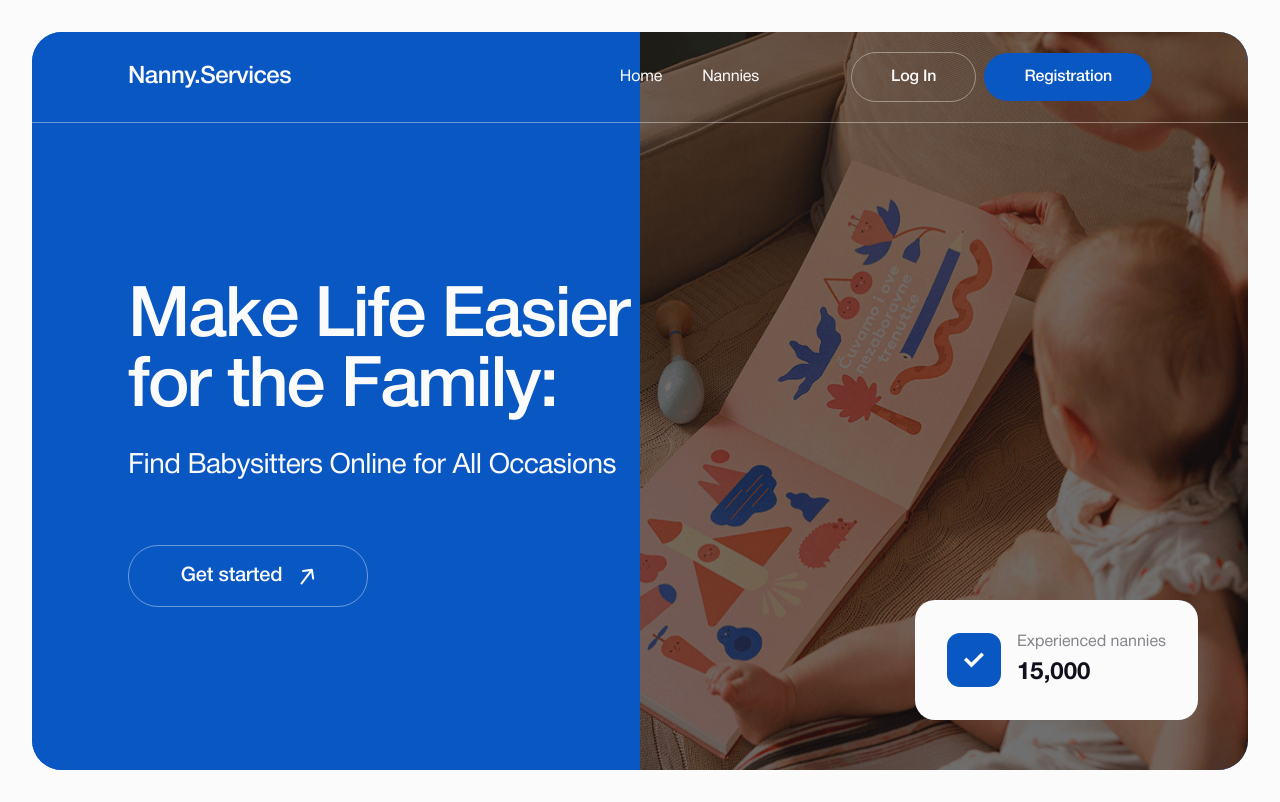
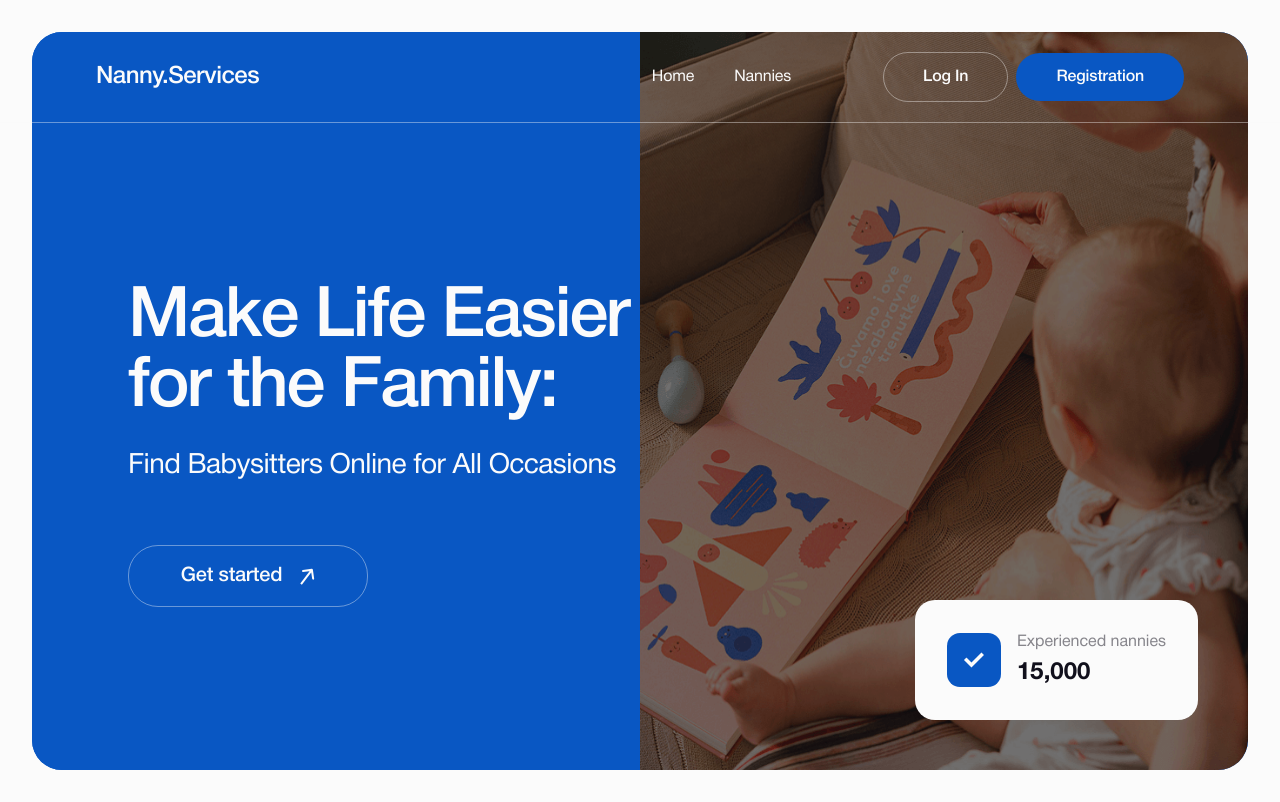
Before and after one commit to Mariia-Ostapets/nanny-services-app, a React (Vite) app: page / in a window 1280 px wide. Built offline with nearby package versions, Linux system fonts and the light colour scheme; no server answers.

Commit message:
Fix position of ErrMsg in MakeApp form, bgr for header and main, delete clg

```diff
--- a/src/components/Header/Header.jsx
+++ b/src/components/Header/Header.jsx
@@ -17,11 +17,14 @@ export default function Header({ type }) {
   const closeModal = () => setModalContent(null);
 
   return (
+    <>
       <header
+        className={clsx(type && css.headerHome, !type && css.headerNannies)}
+      >
+        <div
           className={clsx(
-        css.header,
-        type && css.headerHome,
-        !type && css.headerNannies
+            type && css.headerContainerHome,
+            !type && css.headerContainerNannies
           )}
         >
           <Link className={css.logo} to="/">
@@ -43,6 +46,8 @@ export default function Header({ type }) {
           <ModalForm modalIsOpen={!!modalContent} closeModal={closeModal}>
             {modalContent}
           </ModalForm>
+        </div>
       </header>
+    </>
   );
 }
--- a/src/components/Header/Header.module.css
+++ b/src/components/Header/Header.module.css
@@ -1,27 +1,46 @@
-.header {
-  display: flex;
-  align-items: center;
-  justify-content: space-between;
-  z-index: 9999999;
-  top: 0px;
-  left: 0px;
-  right: 0px;
-}
-
 .headerHome {
   position: absolute;
   background-color: transparent;
   border-bottom: 1px solid rgba(251, 251, 251, 0.4);
-  max-width: 1376px;
-  padding: 20px 96px;
+  top: 32px;
+  left: 0;
+  right: 0;
+  display: flex;
+  justify-content: center;
+  z-index: 9999999;
+  width: 100%;
 }
 
 .headerNannies {
   position: fixed;
+  padding: 30px 128px;
   background-color: var(--primary-color-blue);
+  padding: 30px 0;
+  display: flex;
+  justify-content: center;
+  top: 0;
+  left: 0;
+  right: 0;
+  width: 100%;
+  z-index: 9999999;
+}
+
+.headerContainerHome {
+  max-width: 1376px;
+  padding: 20px 96px;
+  display: flex;
+  justify-content: space-between;
+  align-items: center;
+  width: 100%;
+}
+
+.headerContainerNannies {
+  display: flex;
+  align-items: center;
+  justify-content: space-between;
+  width: 100%;
   max-width: 1440px;
-  margin: 0 auto;
-  padding: 30px 128px;
+  padding: 0 128px;
 }
 
 .logo {
--- a/src/components/MakeAppointmentForm/MakeAppointmentForm.jsx
+++ b/src/components/MakeAppointmentForm/MakeAppointmentForm.jsx
@@ -11,7 +11,7 @@ const schema = yup.object().shape({
   tel: yup
     .string()
     .required('Phone is required')
-    .matches(/^\+380\d{9}$/, 'Phone number must be in format +380XXXXXXXXX'),
+    .matches(/^\+380\d{9}$/, 'Phone must be in format +380XXXXXXXXX'),
   age: yup
     .number()
     .transform((value, originalValue) =>
@@ -34,8 +34,6 @@ const schema = yup.object().shape({
 
 export default function MakeAppointmentForm({ closeModal, nannie }) {
   const onSubmit = data => {
-    console.log(data);
-    console.log('send');
     toast.success(
       'The appointment with babysitter has been successfully scheduled! The manager will contact you shortly to clarify the details.'
     );
--- a/src/components/MakeAppointmentForm/MakeAppointmentForm.module.css
+++ b/src/components/MakeAppointmentForm/MakeAppointmentForm.module.css
@@ -107,6 +107,7 @@ input[type='number']::-webkit-inner-spin-button {
 .errorMessageTel {
   top: 377px;
   left: 240px;
+  width: 232px;
 }
 
 .errorMessageAge {
--- a/src/components/ui/Layout/Layout.jsx
+++ b/src/components/ui/Layout/Layout.jsx
@@ -10,6 +10,10 @@ export default function Layout() {
   const isHomePage = pathname === '/';
 
   return (
+    <>
+      <Header type={isHomePage} />
+      <main>
+        <div className={clsx(!isHomePage && css.layoutBgr)}>
           <div
             className={clsx(
               css.container,
@@ -23,13 +27,13 @@ export default function Layout() {
                 !isHomePage && css.layoutWrapperNannies
               )}
             >
-        <Header type={isHomePage} />
-        <main>
               <Suspense fallback={<Loader />}>
                 <Outlet />
               </Suspense>
-        </main>
             </div>
           </div>
+        </div>
+      </main>
+    </>
   );
 }
--- a/src/components/ui/Layout/Layout.module.css
+++ b/src/components/ui/Layout/Layout.module.css
@@ -1,3 +1,7 @@
+.layoutBgr {
+  background-color: var(--primary-color-gray-dark);
+}
+
 .container {
   max-width: 1440px;
   margin: 0 auto;
@@ -9,7 +13,6 @@
 
 .containerNannies {
   padding: 0 128px;
-  background-color: var(--primary-color-gray-dark);
 }
 
 .layoutWrapperHome {
@@ -22,3 +25,7 @@
 .layoutWrapperNannies {
   background-color: var(--primary-color-gray-dark);
 }
+
+.headerWrapper {
+  background-color: var(--primary-color-blue);
+}
```
Lines whose indentation alone changed are shown as unchanged.
